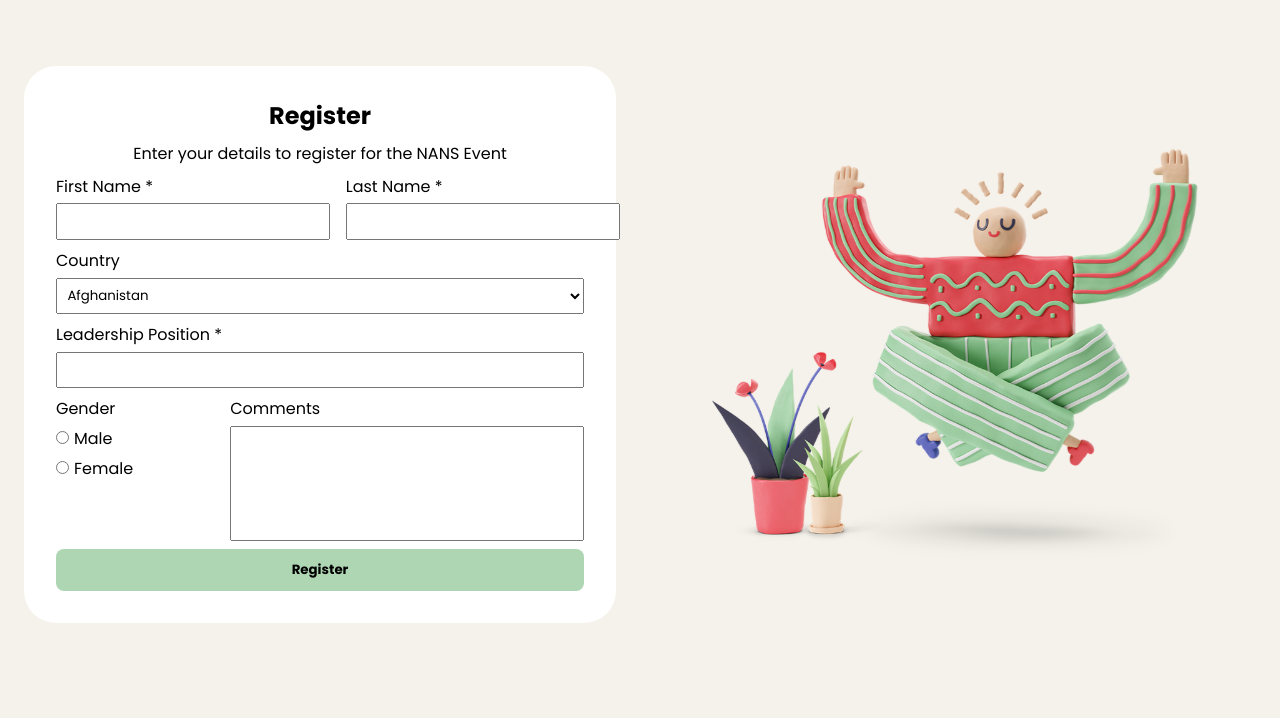
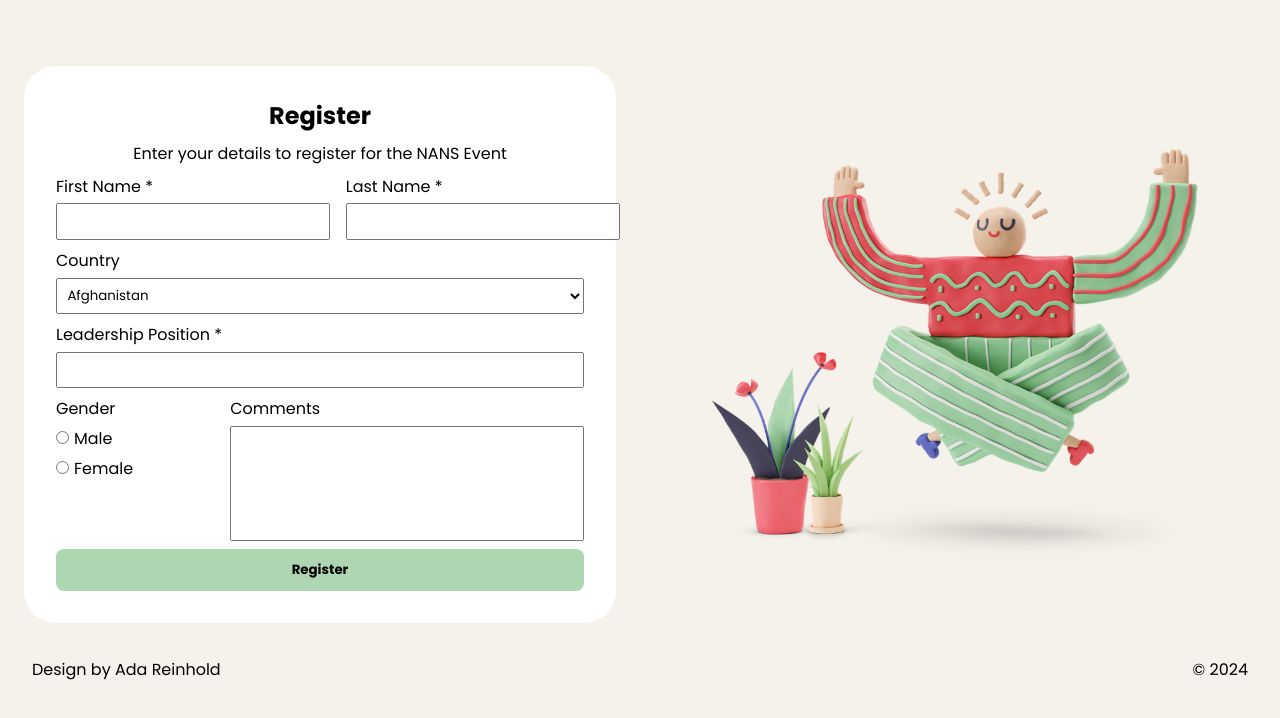
Before and after one commit to mofopeadegoke/registerPage, a React (Vite) app in the folder vite-project/: page / in a window 1280 px wide. Shown: the top 718 px of the page. Built offline with nearby package versions, Linux system fonts and the light colour scheme.

Commit message:
Adding copyrights

```diff
--- a/vite-project/src/App.css
+++ b/vite-project/src/App.css
@@ -29,6 +29,12 @@ main img {
   width: 100%;
 }
 
+footer {
+  display: flex;
+  flex-direction: row;
+  justify-content: space-between;
+}
+
 @media all and (max-width: 1100px) {
   main img{
     display: none;
@@ -55,4 +61,5 @@ main img {
   body {
     padding: 1rem;
   }
+
 }
--- a/vite-project/src/App.tsx
+++ b/vite-project/src/App.tsx
@@ -13,7 +13,10 @@ export default function RegPage() {
           className="leftImg"
         />
       </main>
-      <footer></footer>
+      <footer>
+        <span>Design by Ada Reinhold</span>
+        <span>&copy; 2024</span>
+      </footer>
     </>
   );
 }
```
